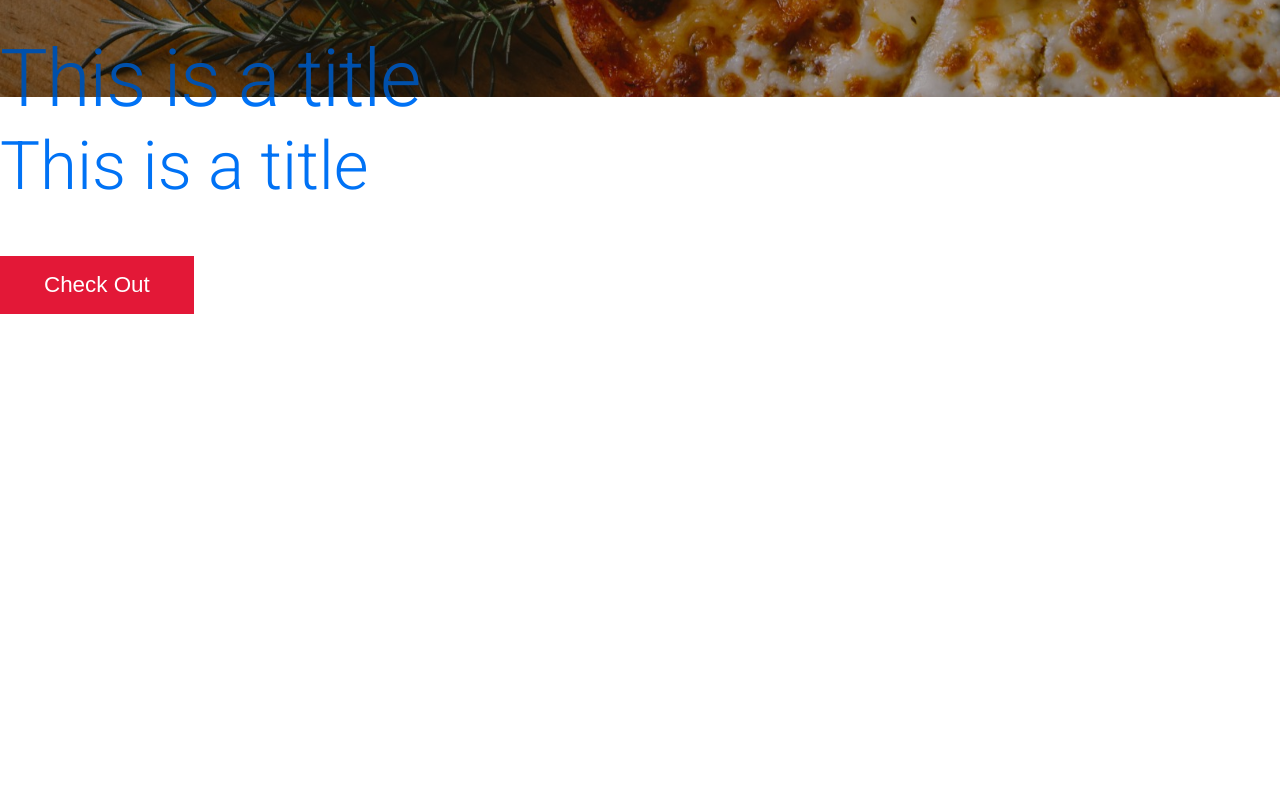
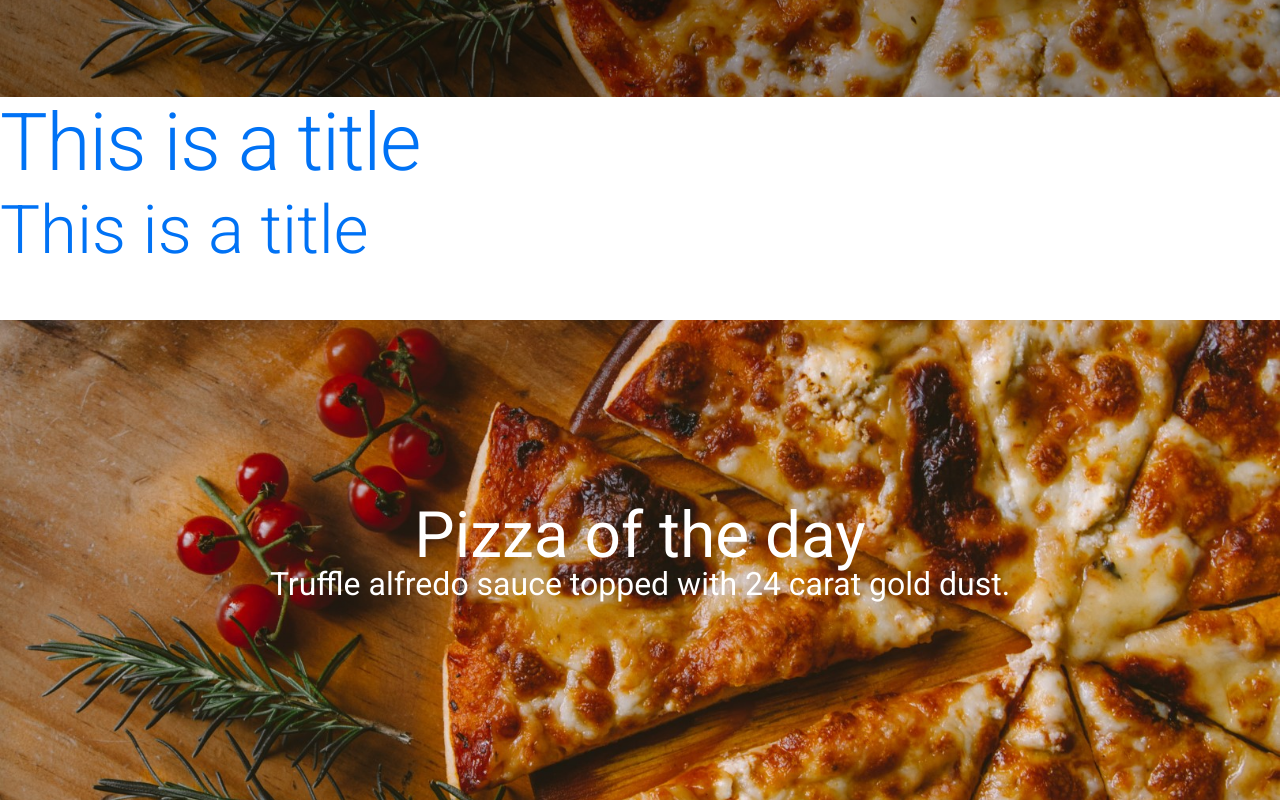
Before and after one commit to ansonlowzf/styled-components-next, a Next.js app: page / in a window 1280 px wide. Shown: the part 703-1503 px from the top of the page. Before the commit the page ends 1017 px from the top, so only its background shows below. Built offline with nearby package versions, Linux system fonts and the light colour scheme.

Commit message:
feature section

```diff
--- /dev/null
+++ b/components/Feature/FeatureElement.jsx
@@ -0,0 +1,30 @@
+import styled from "styled-components";
+import Image from "next/image";
+
+export const FeatureContainer = styled.section`
+  position: relative;
+  height: 60vh;
+  max-height: 500px;
+  display: flex;
+  flex-direction: column;
+  justify-content: center;
+  align-items: center;
+  color: hsl(0, 0%, 100%);
+  text-align: center;
+  padding: 0 1rem;
+
+  h1 {
+    font-size: clamp(3rem, 5vw, 5rem);
+    z-index: 10;
+  }
+
+  p {
+    margin-bottom: 1rem;
+    font-size: clamp(1rem, 3vw, 2rem);
+    z-index: 10;
+  }
+`;
+
+export const FeatureImage = styled(Image)`
+  z-index: -9;
+`;
--- /dev/null
+++ b/components/Feature/index.jsx
@@ -0,0 +1,13 @@
+import { FeatureContainer, FeatureImage } from "./FeatureElement";
+
+const Feature = ({ imgSrc, imgAlt }) => {
+  return (
+    <FeatureContainer>
+      <FeatureImage src={imgSrc} alt={imgAlt} layout="fill" objectFit="cover" />
+      <h1>Pizza of the day</h1>
+      <p>Truffle alfredo sauce topped with 24 carat gold dust.</p>
+    </FeatureContainer>
+  );
+};
+
+export default Feature;
--- a/pages/_app.js
+++ b/pages/_app.js
@@ -2,14 +2,14 @@ import { ThemeProvider } from "styled-components";
 import { GlobalStyle } from "../styles/globals";
 import { theme } from "../styles/theme";
 
-import Navbar from "../components/Navbar";
+import Header from "../components/Header";
 
 function MyApp({ Component, pageProps }) {
   return (
     <>
       <GlobalStyle />
       <ThemeProvider theme={theme}>
-        <Navbar />
+        <Header />
         <Component {...pageProps} />
       </ThemeProvider>
     </>
--- a/pages/index.js
+++ b/pages/index.js
@@ -1,6 +1,7 @@
+import Feature from "../components/Feature";
 import Hero from "../components/Hero";
-import { HeroButton } from "../components/Hero/HeroElement";
 import { Heading1, Heading2, Heading3 } from "../components/Typography";
+import PizzaImg from "../public/pizza.jpg";
 
 export default function Home() {
   return (
@@ -9,7 +10,7 @@ export default function Home() {
       <Heading1 primary>This is a title</Heading1>
       <Heading2 primary>This is a title</Heading2>
       <Heading3>This is a title</Heading3>
-      <HeroButton>Check Out</HeroButton>
+      <Feature imgSrc="/pizza.jpg" imgAlt="pizza" />
     </>
   );
 }
```
Also changed, not shown: 1 other file (tests, documents, lock files or other folders).
